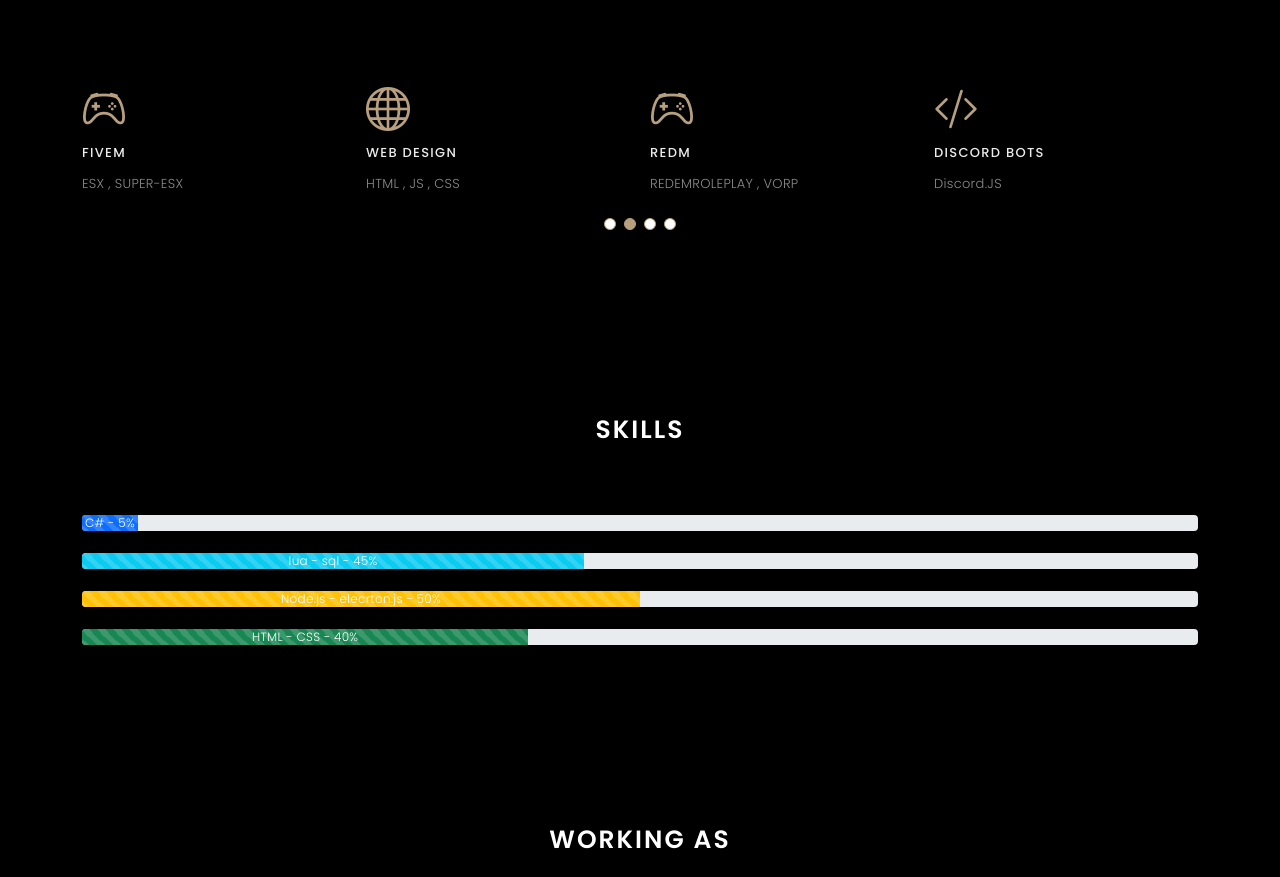
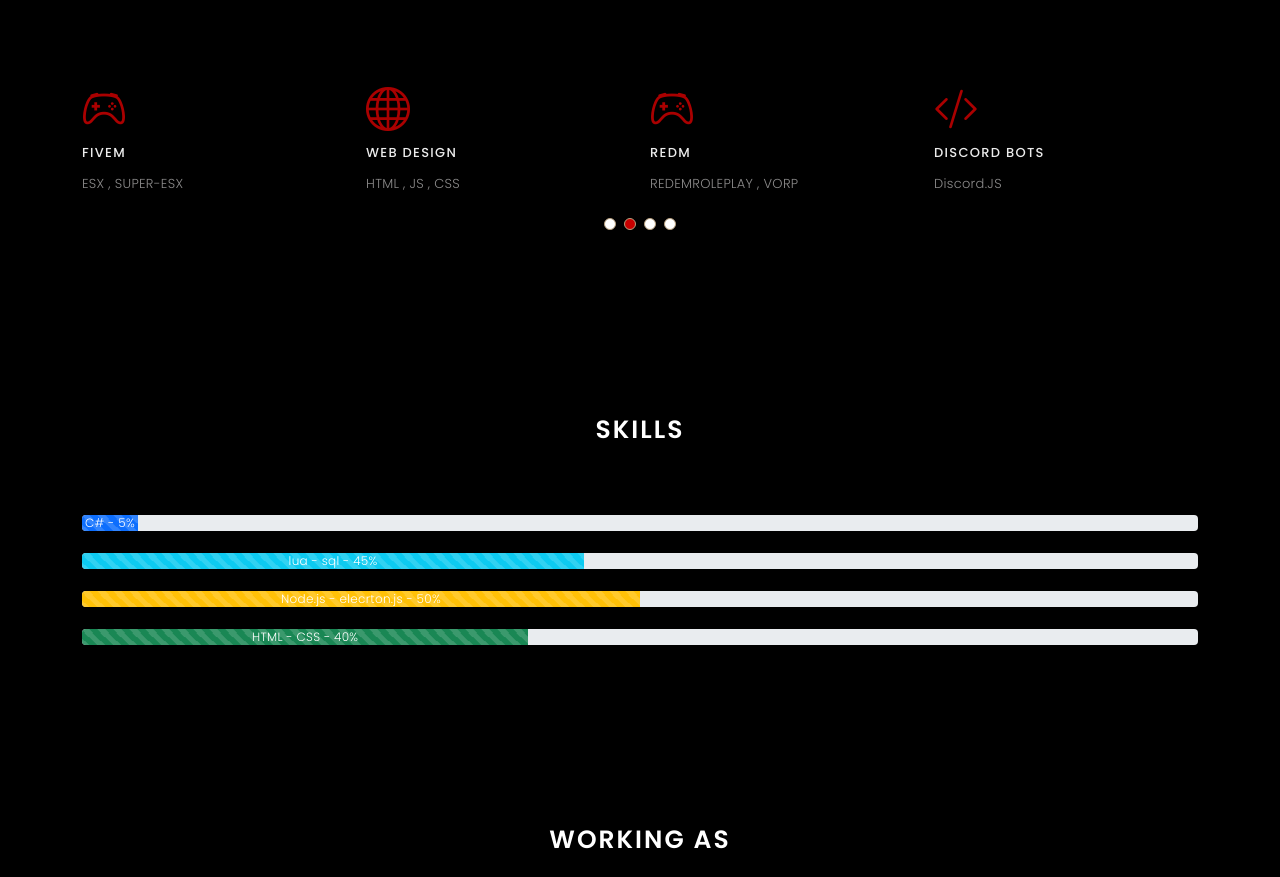
Before and after one commit to viper660/Personal-Website, a plain HTML site: page index.html in a window 1280 px wide. Shown: the part 1333-2210 px from the top of the page. Drawn offline with nearby package versions, Linux system fonts and the light colour scheme; files whose address does not match are found by name; a web font is replaced by a local one.

Commit message:
retwergsdfgs

```diff
--- a/website/assets/css/style.css
+++ b/website/assets/css/style.css
@@ -616,7 +616,7 @@
 
 .services-block i {
   font-size: 44px;
-  color: #b8a07e;
+  color: #aa0000;
   line-height: 44px;
 }
 
@@ -634,7 +634,7 @@
 }
 
 .services-slider .swiper-pagination .swiper-pagination-bullet-active {
-  background-color: #b8a07e;
+  background-color: #c70000;
 }
 
 /*--------------------------------------------------------------
```
